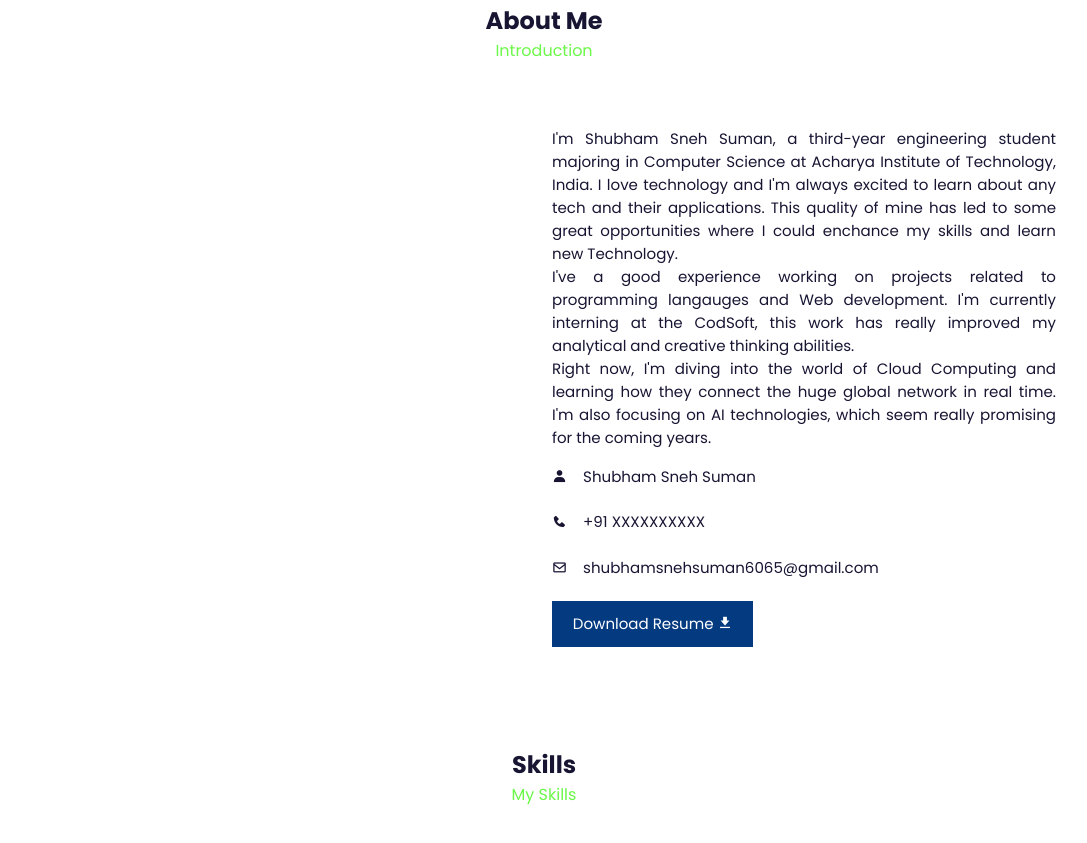
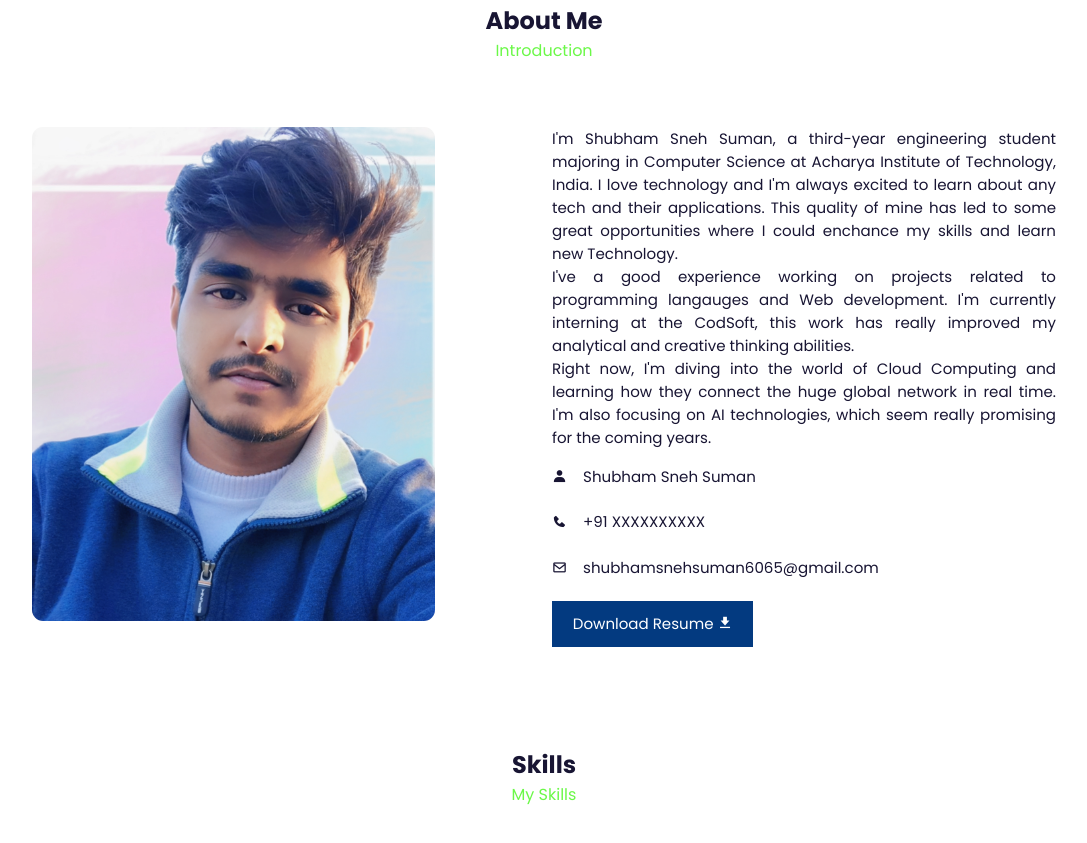
Before and after one commit to shubhamsneh/Portfolio, a plain HTML site: page index.html in a window 1280 px wide. Shown: the part 879-1722 px from the top of the page, without its empty margins (96-1183 px from the left). Drawn offline with nearby package versions, Linux system fonts and the light colour scheme; the site is published under a folder, as on GitHub Pages, so addresses that start at the root find nothing.

Commit message:
index.html

```diff
--- a/index.html
+++ b/index.html
@@ -49,7 +49,7 @@
             <span>Introduction</span>
         </div>
         <div class="about-image">
-            <img src="/mypic.png" alt="">
+            <img src="mypic.png" alt="">
         </div>
         <div class="about-txt">
             <p>I'm Shubham Sneh Suman, a third-year engineering student majoring in Computer Science at Acharya Institute of Technology, India. I love technology and I'm always excited to learn about any tech and their applications. This quality of mine has led to some great opportunities where I could enchance my skills and learn new Technology.<br>
```
